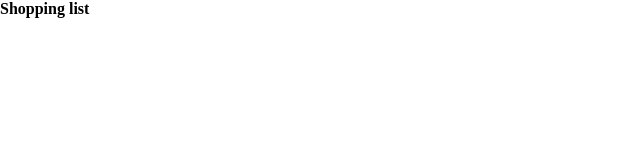
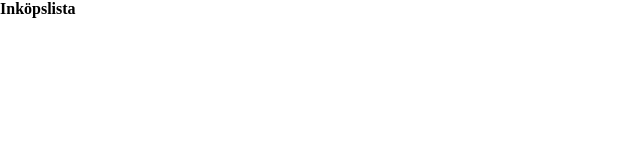
Before and after one commit to HerrNaN/laga, a Svelte app in the folder frontend/: page / in a window 1280 px wide. Shown: the top 160 px of the page, without its empty margins (0-640 px from the left). Built offline with nearby package versions, Linux system fonts and the light colour scheme.

Commit message:
feat: switch copy to swedish

```diff
--- a/frontend/src/App.svelte
+++ b/frontend/src/App.svelte
@@ -13,7 +13,7 @@
 
 <main>
     <header>
-        <h1>Shopping list</h1>
+        <h1>Inköpslista</h1>
     </header>
     <div class="list-area">
         <ItemList items={$items} />
--- a/frontend/src/lib/AddItem.svelte
+++ b/frontend/src/lib/AddItem.svelte
@@ -29,7 +29,7 @@
     ></div>
     <section>
         <wa-input
-            placeholder="e.g. 2 kg potatoes"
+            placeholder="t.ex. 2 kg potatis"
             bind:this={input}
             onkeydown={handleKeydown}
         ></wa-input>
```
